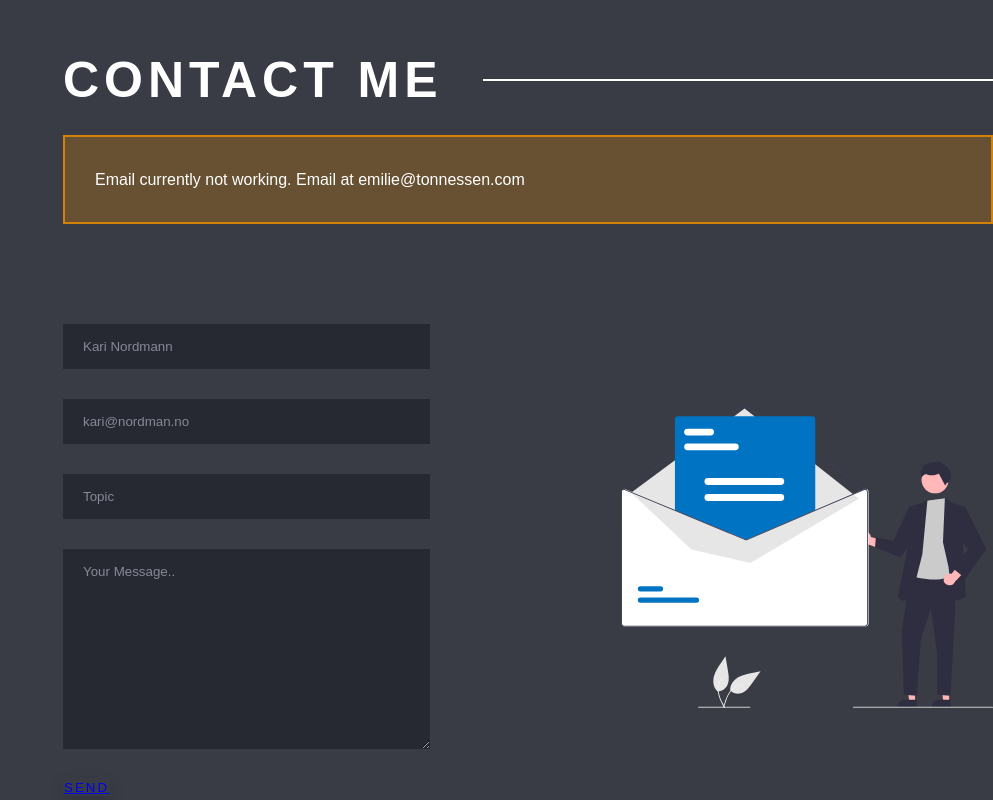
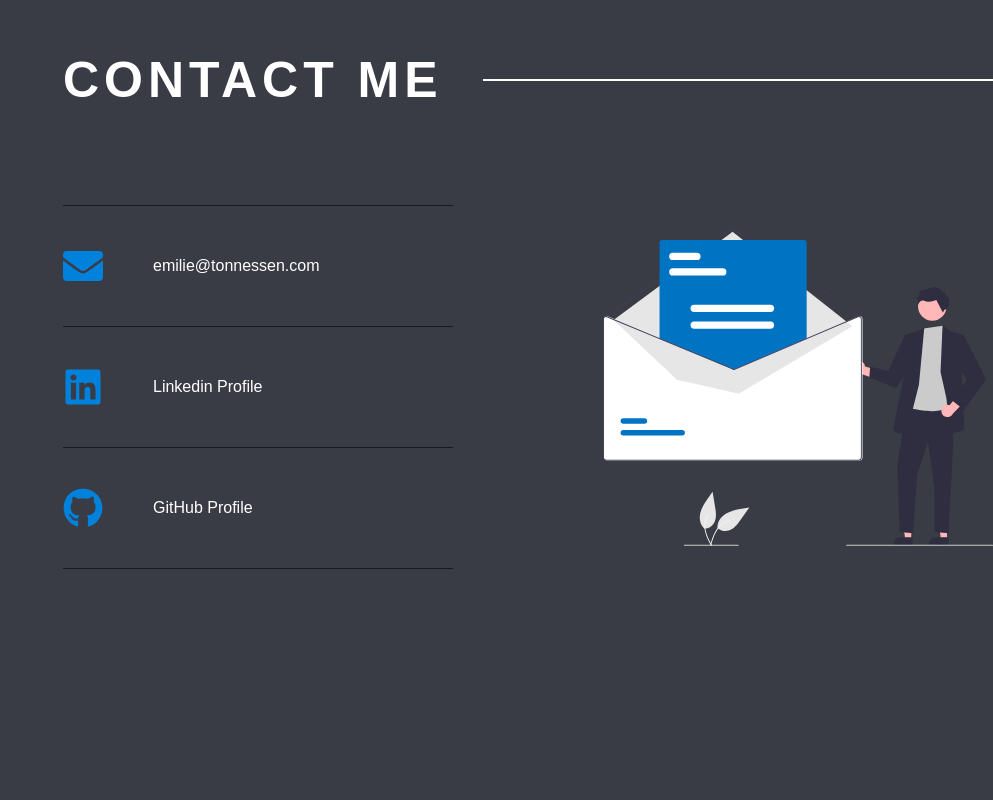
Before and after one commit to emilietonnessen/industry-knowledge_v2, a React (Create React App) app: page / in a window 1280 px wide. Shown: the part 7240-8040 px from the top of the page, without its empty margins (287-1280 px from the left). Built offline with nearby package versions, Linux system fonts and the light colour scheme; some icons are missing; a web font is replaced by a local one.

Commit message:
cleaning up "contact me" page

```diff
--- /dev/null
+++ b/src/components/ContactInfo.tsx
@@ -0,0 +1,36 @@
+import { Envelope, Github, Linkedin } from "./UI/Icons"
+
+const ContactInfo: React.FC = () => {
+    return (
+        <div className="contact-info">
+            <div className="contact-info__box">
+
+                <a  className="contact-info__link" href="mailto:emilie@tonnessen.com">
+                    <Envelope classes="contact-info__icon"  />
+                    emilie@tonnessen.com
+                </a>
+            </div>
+            <div className="contact-info__box">
+
+                <a href="https://www.linkedin.com/in/emilie-henriette-t%C3%B8nnessen-19a850191/" className="contact-info__link" target="_blank" rel="noreferrer">
+                    <Linkedin classes="contact-info__icon"  />
+                    Linkedin Profile
+                </a>
+
+
+            </div>
+
+            <div className="contact-info__box">
+                <a href="https://github.com/emilietonnessen" className="contact-info__link" target="_blank" rel="noreferrer">
+                    <Github classes="contact-info__icon"  />
+                    GitHub Profile
+                </a>
+            </div>
+
+
+
+        </div>
+    );
+}
+
+export default ContactInfo
--- a/src/components/Form.tsx
+++ /dev/null
@@ -1,20 +0,0 @@
-import Button from "./UI/Button";
-
-
-const Form: React.FC = () => {
-    return (
-        <form className="contact-form">
-            <input className="contact-form__input" type="text" placeholder="Kari Nordmann"/>
-
-            <input className="contact-form__input" type="text" placeholder="kari@nordman.no"/>
-
-            <input className="contact-form__input" type="text" placeholder="Topic"/>
-
-            <textarea className="contact-form__textarea" name="message" id="message" placeholder="Your Message.."></textarea>
-
-            <Button type="submit" link="#contact">send</Button>
-        </form>
-    );
-}
-
-export default Form;
--- a/src/components/Layout/Navigation/SocialMedia.tsx
+++ b/src/components/Layout/Navigation/SocialMedia.tsx
@@ -1,6 +1,6 @@
 const SocialMedia: React.FC = () => (
     <div className="media-links">
-        <a href="https://github.com/Emizzari" className="media-links__link" target="_blank" rel="noreferrer">
+        <a href="https://github.com/emilietonnessen" className="media-links__link" target="_blank" rel="noreferrer">
             <i className="fab fa-github"></i>
         </a>
         <a href="https://www.linkedin.com/in/emilie-henriette-t%C3%B8nnessen-19a850191/" className="media-links__link" target="_blank" rel="noreferrer">
--- a/src/components/UI/Button.tsx
+++ b/src/components/UI/Button.tsx
@@ -1,15 +1,15 @@
 interface ButtonProps {
     children: React.ReactNode;
-    link: string;
-    download?: boolean;
     type?: "button" | "submit" | "reset" | undefined;
+    theme: "primary" | "github";
+    size: "cta" | "lg" | "md" | "sm";
 }
 
-const Button: React.FC<ButtonProps> = ({children, link, download, type}) => (
-    <button className="btn" type={type}>
-        <a href={link} download={download} >
-            {children}
-        </a>
+const Button: React.FC<ButtonProps> = ({children, theme, size, type}) => (
+    <button className={`btn btn--${theme} btn--${size}`}type={type}>
+
+        {children}
+
     </button>
 );
 
--- a/src/components/UI/Icons.tsx
+++ b/src/components/UI/Icons.tsx
@@ -60,3 +60,7 @@ export const ExternalLink: React.FC<interfaces.IconProps> = ({color, classes}) =
 export const FileDownload: React.FC<interfaces.IconProps> = ({color, classes}) => (
     <svg aria-hidden="true" focusable="false" data-prefix="fas" data-icon="file-download" className={"svg-inline--fa fa-file-download fa-w-12 " + classes} role="img" xmlns="http://www.w3.org/2000/svg" viewBox="0 0 384 512"><path fill={color} d="M224 136V0H24C10.7 0 0 10.7 0 24v464c0 13.3 10.7 24 24 24h336c13.3 0 24-10.7 24-24V160H248c-13.2 0-24-10.8-24-24zm76.45 211.36l-96.42 95.7c-6.65 6.61-17.39 6.61-24.04 0l-96.42-95.7C73.42 337.29 80.54 320 94.82 320H160v-80c0-8.84 7.16-16 16-16h32c8.84 0 16 7.16 16 16v80h65.18c14.28 0 21.4 17.29 11.27 27.36zM377 105L279.1 7c-4.5-4.5-10.6-7-17-7H256v128h128v-6.1c0-6.3-2.5-12.4-7-16.9z"></path></svg>
 );
+
+export const Linkedin: React.FC<interfaces.IconProps> = ({color, classes}) => (
+    <svg aria-hidden="true" focusable="false" data-prefix="fab" data-icon="linkedin" className={"svg-inline--fa fa-linkedin fa-w-14 " + classes} role="img" xmlns="http://www.w3.org/2000/svg" viewBox="0 0 448 512"><path fill={color} d="M416 32H31.9C14.3 32 0 46.5 0 64.3v383.4C0 465.5 14.3 480 31.9 480H416c17.6 0 32-14.5 32-32.3V64.3c0-17.8-14.4-32.3-32-32.3zM135.4 416H69V202.2h66.5V416zm-33.2-243c-21.3 0-38.5-17.3-38.5-38.5S80.9 96 102.2 96c21.2 0 38.5 17.3 38.5 38.5 0 21.3-17.2 38.5-38.5 38.5zm282.1 243h-66.4V312c0-24.8-.5-56.7-34.5-56.7-34.6 0-39.9 27-39.9 54.9V416h-66.4V202.2h63.7v29.2h.9c8.9-16.8 30.6-34.5 62.9-34.5 67.2 0 79.7 44.3 79.7 101.9V416z"></path></svg>
+);
--- a/src/pages/Contact.tsx
+++ b/src/pages/Contact.tsx
@@ -1,30 +1,21 @@
 import { Element } from 'react-scroll';
 import illustration from '../assets/mail.svg'
-import Form from '../components/Form'
-import Feedback from '../components/UI/Feedback'
+import ContactInfo from '../components/ContactInfo';
 
 const Contact = () => {
     return (
         <Element name="contact" className="contact">
-            <div>
+
+            {/* Section Headline */}
             <h2 className="headline headline--primary">Contact Me <span></span></h2>
 
-            <Feedback type="warning"
-                message="Email currently not working. Email at emilie@tonnessen.com" />
-
-            <div className="contact__box">
-
-                <Form />
-                <div className="illustration">
-                    <img src={illustration} alt="Illustration" className="illustration__img"/>
-                </div>
-
+            {/* Contact Form/Info */}
+            <div className="contact__container">
+                <ContactInfo/>
+                <img src={illustration} alt="Illustration" className="contact__illustration"/>
             </div>
 
-
-        </div>
         </Element>
-
     );
 }
 
--- a/src/sass/components/_contact-form.scss
+++ /dev/null
@@ -1,52 +0,0 @@
-.contact-form {
-    flex: 0 0 60%;
-    padding-right: 15rem;
-    display: flex;
-    flex-direction: column;
-    align-items: flex-start;
-
-
-
-    @include respond(tablet-port) {
-        padding-right: 5rem;
-    }
-
-    @include respond(mobile-lg) {
-        padding: 0rem;
-        padding-bottom: 8rem;
-        width: 100%;
-    }
-
-
-
-    &__input,
-    &__textarea {
-        width: 90%;
-        background-color: $color-grey-dark-1;
-        border: none;
-        outline: none;
-        margin-bottom: 3rem;
-        padding: 1.5rem 2rem;
-        color: $color-white;
-        font-family: inherit;
-        border-radius: none;
-        transition: all .3s;
-
-        @include respond(mobile-lg) {
-            width: 100%;
-        }
-
-        &::placeholder {
-            color: $color-grey-light-1;
-            font-family: inherit;
-        }
-
-        &:focus {
-            width: 100%;
-        }
-    }
-
-    &__textarea {
-        height: 20rem;
-    }
-}
--- /dev/null
+++ b/src/sass/components/_contact-info.scss
@@ -0,0 +1,35 @@
+.contact-info {
+
+    &__box {
+        border-bottom: 1px solid $color-secondary;
+        padding: 4rem 0;
+
+        &:first-child {
+            border-top: 1px solid $color-secondary;
+        }
+    }
+
+    &__link,
+    &__link:link,
+    &__link:visited {
+        color: $color-white;
+        text-decoration: none;
+        display: flex;
+        align-items: center;
+        column-gap: 5rem;
+
+        &:hover {
+            text-decoration: underline;
+        }
+    }
+
+    &__icon {
+        width: 4rem;
+        height: 4rem;
+        margin: 0;
+
+        & path {
+            fill: lighten($color-primary, 5);
+        }
+    }
+}
--- a/src/sass/pages/_contact.scss
+++ b/src/sass/pages/_contact.scss
@@ -1,12 +1,10 @@
 .contact {
+    &__container {
+        display: grid;
+        grid-template-columns: 1fr 1fr;
+        grid-template-rows: max-content;
+        column-gap: 15rem;
 
-
-    min-height: 100vh;
-
-
-
-    &__box {
-        display: flex;
         margin-top: 10rem;
         align-items: center;
 
@@ -15,12 +13,8 @@
             flex-direction: column;
         }
     }
-}
 
-.illustration {
-    flex: 0 0 40%;
-
-    &__img {
+    &__illustration {
         width: 100%;
     }
 }
--- a/src/sass/style.scss
+++ b/src/sass/style.scss
@@ -17,7 +17,7 @@
 @import './components/tools';
 @import './components/progress-indicator';
 @import './components/course';
-@import './components/contact-form';
+@import './components/contact-info';
 @import './components/project';
 @import './components/work-experience';
 @import './components/modal';
```
Also changed, not shown: src/components/Modal.tsx (deleted, +0 -33 lines), src/assets/linkedin.svg (added).
